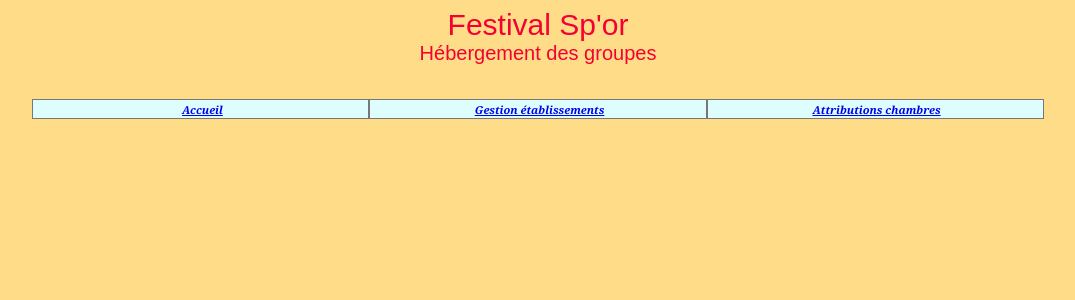
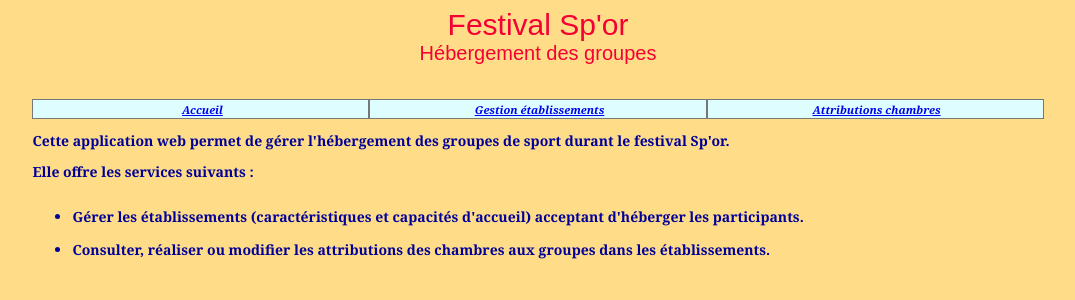
Before and after one commit to hwrzn/festival-mvc, a PHP site: page /vue/_debut.inc.php in a window 1280 px wide. Shown: the top 300 px of the page, without its empty margins (102-1177 px from the left). Run offline with PHP 8.4, Linux system fonts and the light colour scheme.

Commit message:
mvc 1 index.php vers _debut.inc.php

```diff
--- a/vue/_debut.inc.php
+++ b/vue/_debut.inc.php
@@ -33,6 +33,38 @@ echo '
       Attributions chambres</a></td>
    </tr>
 </table>
-<br>';
+
+<br>
+<table width="80%" cellspacing="0" cellpadding="0" align="center">
+   <tr>
+      <td class="texteAccueil">
+         Cette application web permet de gérer l&#39;hébergement des groupes de sport
+         durant le festival Sp&#39;or.
+      </td>
+   </tr>
+   <tr>
+      <td>&nbsp;
+      </td>
+   </tr>
+   <tr>
+      <td class="texteAccueil">
+          Elle offre les services suivants :
+      </td>
+   </tr>
+   <tr>
+      <td>&nbsp;
+      </td>
+   </tr>
+   <tr>
+      <td class="texteAccueil">
+      <ul>
+         <li>Gérer les établissements (caractéristiques et capacités d&#39;accueil) acceptant d&#39;héberger les participants.
+         <p>
+	      </p>
+         <li>Consulter, réaliser ou modifier les attributions des chambres aux groupes dans les établissements.
+      </ul>
+      </td>
+   </tr>
+</table>';
 
 ?>
```
Also changed, not shown: index.php (+1 -35 lines).
